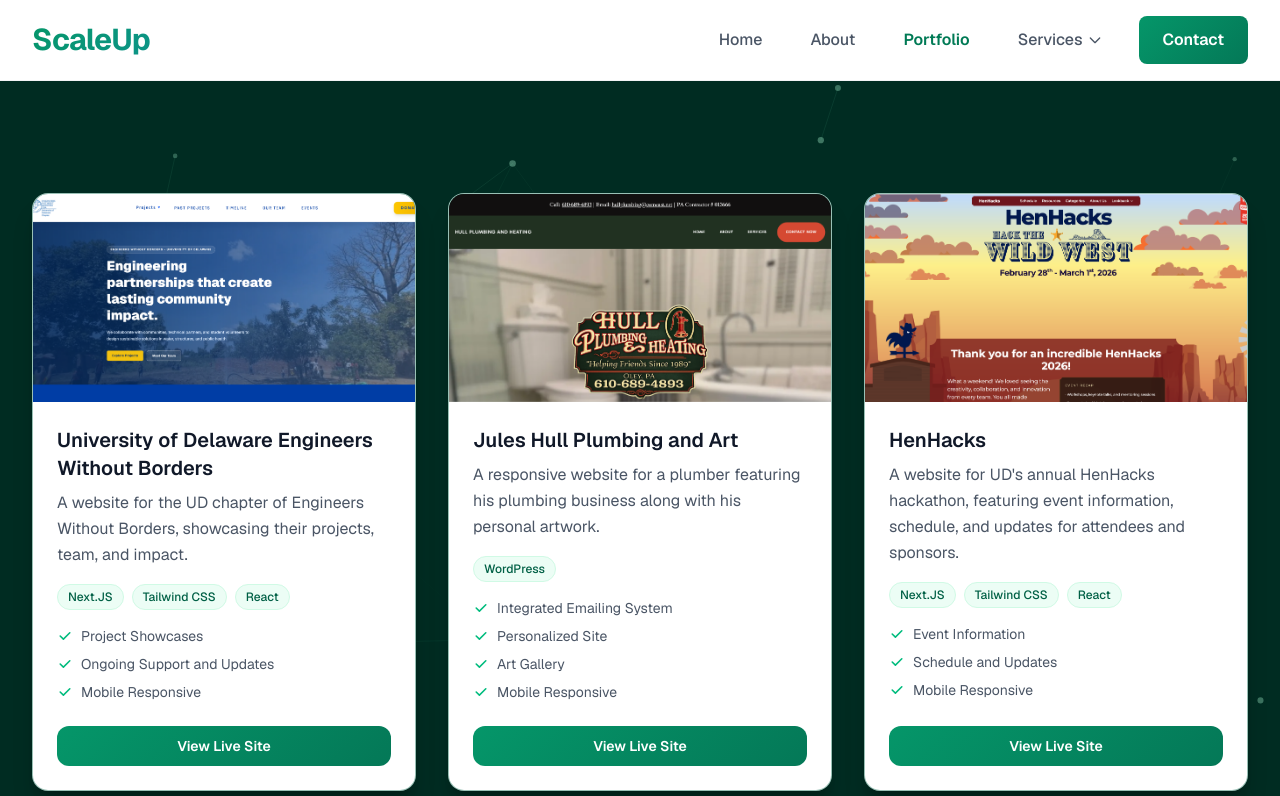
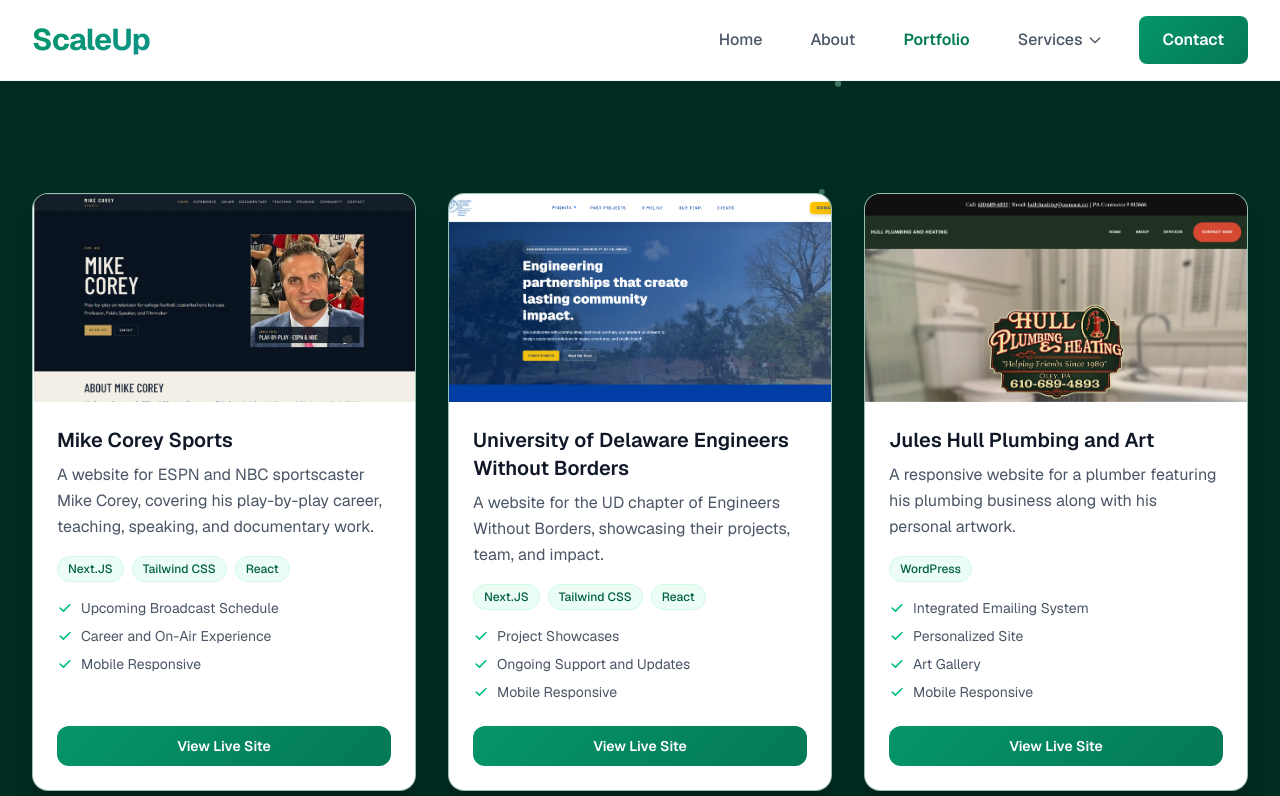
Before and after one commit to Evan05Miller/landing-page, a Next.js app in the folder landing_page_miller/: page /portfolio in a window 1280 px wide. Shown: the top 796 px of the page. Built offline with nearby package versions, Linux system fonts and the light colour scheme.

Commit message:
Added Mike Corey site to the webpage

```diff
--- a/landing_page_miller/app/portfolio/page.tsx
+++ b/landing_page_miller/app/portfolio/page.tsx
@@ -5,8 +5,23 @@ import PortfolioPatternSection from "../components/PortfolioPatternSection";
 import juleshullfrontpage from "./images/juleshullfrontpage.png";
 import ewbfrontpage from "./images/ewbfrontpage.png";
 import henhacksfrontpage from "./images/henhacksfrontpage.png";
+import mikeCoreyFrontpage from "./images/Mike Corey Website.png";
 
 const projects = [
+  {
+    id: 4,
+    title: "Mike Corey Sports",
+    description:
+      "A website for ESPN and NBC sportscaster Mike Corey, covering his play-by-play career, teaching, speaking, and documentary work.",
+    technologies: ["Next.JS", "Tailwind CSS", "React"],
+    features: [
+      "Upcoming Broadcast Schedule",
+      "Career and On-Air Experience",
+      "Mobile Responsive",
+    ],
+    liveUrl: "https://www.mikecoreysports.com/",
+    image: mikeCoreyFrontpage,
+  },
     {
     id: 1,
     title: "University of Delaware Engineers Without Borders",
```
Also changed, not shown: landing_page_miller/app/portfolio/images/Mike Corey Website.png (added).
